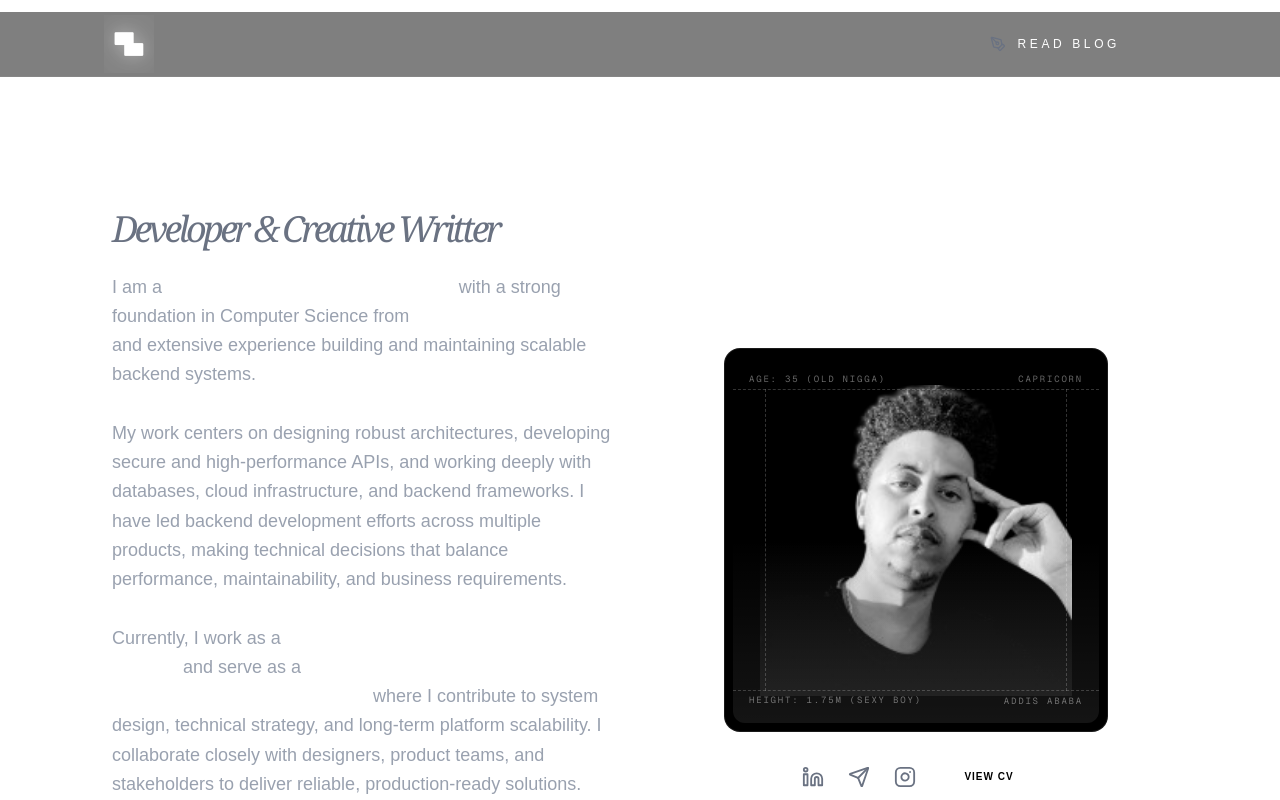
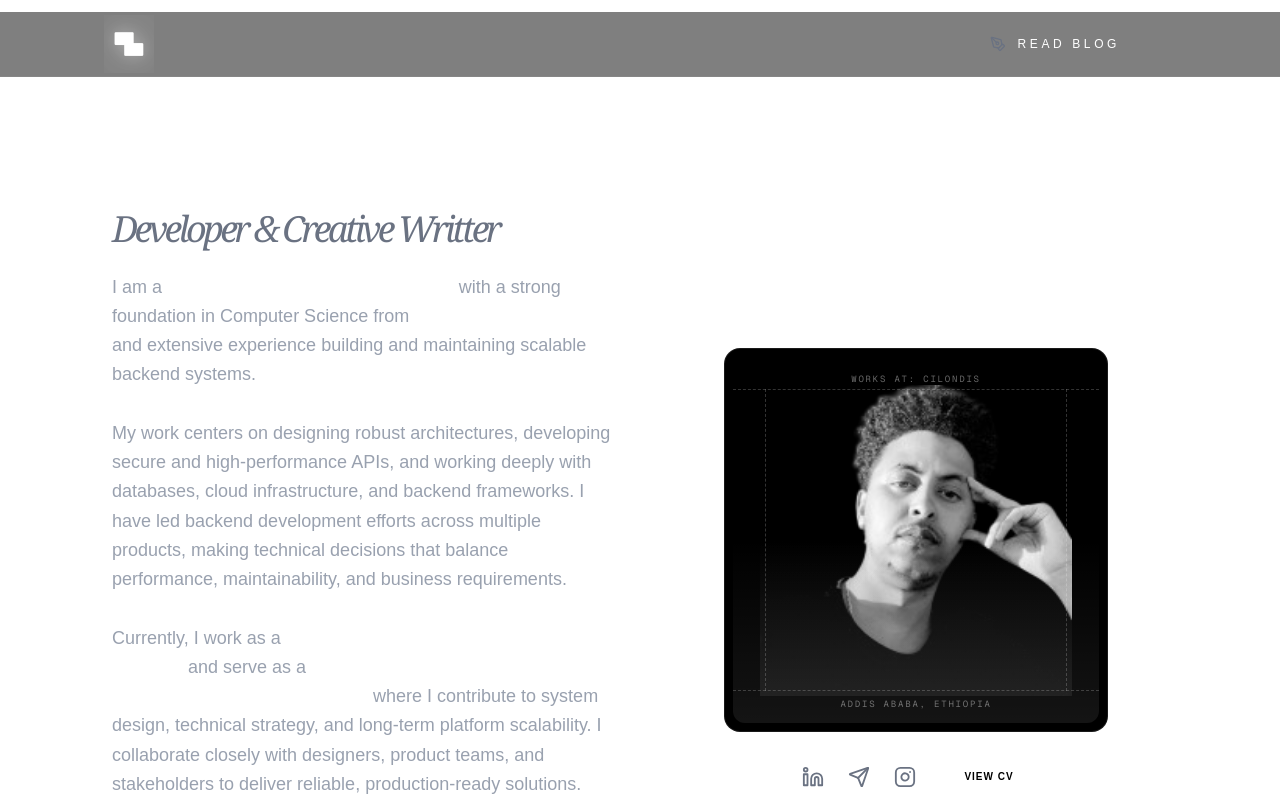
Before and after one commit to abduseK/bek-portfolio, a Next.js app: page / in a window 1280 px wide. Shown: the top 800 px of the page. Built offline with nearby package versions, Linux system fonts and the light colour scheme.

Commit message:
feat: analytics added and cors issue fixed

```diff
--- a/app/components/hero.tsx
+++ b/app/components/hero.tsx
@@ -57,7 +57,7 @@ export function Hero() {
             <br />
             Currently, I work as a{" "}
             <strong className="text-white">
-              Tech Lead and Backend Engineer at Cilondis
+              Tech Lead and Backend Engineer at Cilondis{" "}
             </strong>
             and serve as a{" "}
             <strong className="text-white">
@@ -104,19 +104,14 @@ export function Hero() {
             <div className="relative w-full h-full rounded-xl overflow-hidden grayscale hover:grayscale-0 transition-all duration-700 group flex items-center justify-center bg-black">
               {/* 1. Corner Information Labels */}
               <div className="absolute inset-0 z-30 p-4 pointer-events-none font-mono text-[9px] uppercase tracking-[0.2em] text-white/40">
-                {/* Top Left */}
-                <span className="absolute top-4 left-4">
-                  Age: 35 (Old Nigga)
+                {/* Top Centered Info */}
+                <span className="absolute top-4 left-1/2 -translate-x-1/2 whitespace-nowrap">
+                  Works at: Cilondis
                 </span>
-                {/* Top Right */}
-                <span className="absolute top-4 right-4">Capricorn</span>
-                {/* Bottom Left */}
-                <span className="absolute bottom-4 left-4 text-gray-500">
-                  Height: 1.75m (Sexy Boy)
-                </span>
-                {/* Bottom Right */}
-                <span className="absolute bottom-4 right-4 text-gray-500 text-right max-w-[80px] leading-tight">
-                  Addis Ababa
+
+                {/* Bottom Centered Info */}
+                <span className="absolute bottom-3 left-1/2 -translate-x-1/2 whitespace-nowrap text-gray-500">
+                  Addis Ababa, Ethiopia
                 </span>
               </div>
 
--- a/app/layout.tsx
+++ b/app/layout.tsx
@@ -1,6 +1,7 @@
 import type { Metadata } from "next";
 import { Geist, Geist_Mono } from "next/font/google";
 import "./globals.css";
+import { Analytics } from "@vercel/analytics/next";
 
 const geistSans = Geist({
   variable: "--font-geist-sans",
@@ -71,6 +72,7 @@ export default function RootLayout({
         className={`${geistSans.variable} ${geistMono.variable} antialiased`}
       >
         {children}
+        <Analytics />
       </body>
     </html>
   );
--- a/package.json
+++ b/package.json
@@ -11,6 +11,7 @@
   "dependencies": {
     "@sanity/image-url": "^1.2.0",
     "@sanity/vision": "^4.22.0",
+    "@vercel/analytics": "^1.6.1",
     "framer-motion": "^12.29.3",
     "lucide-react": "^0.563.0",
     "next": "16.1.6",
```
Also changed, not shown: 1 other file (tests, documents, lock files or other folders).
